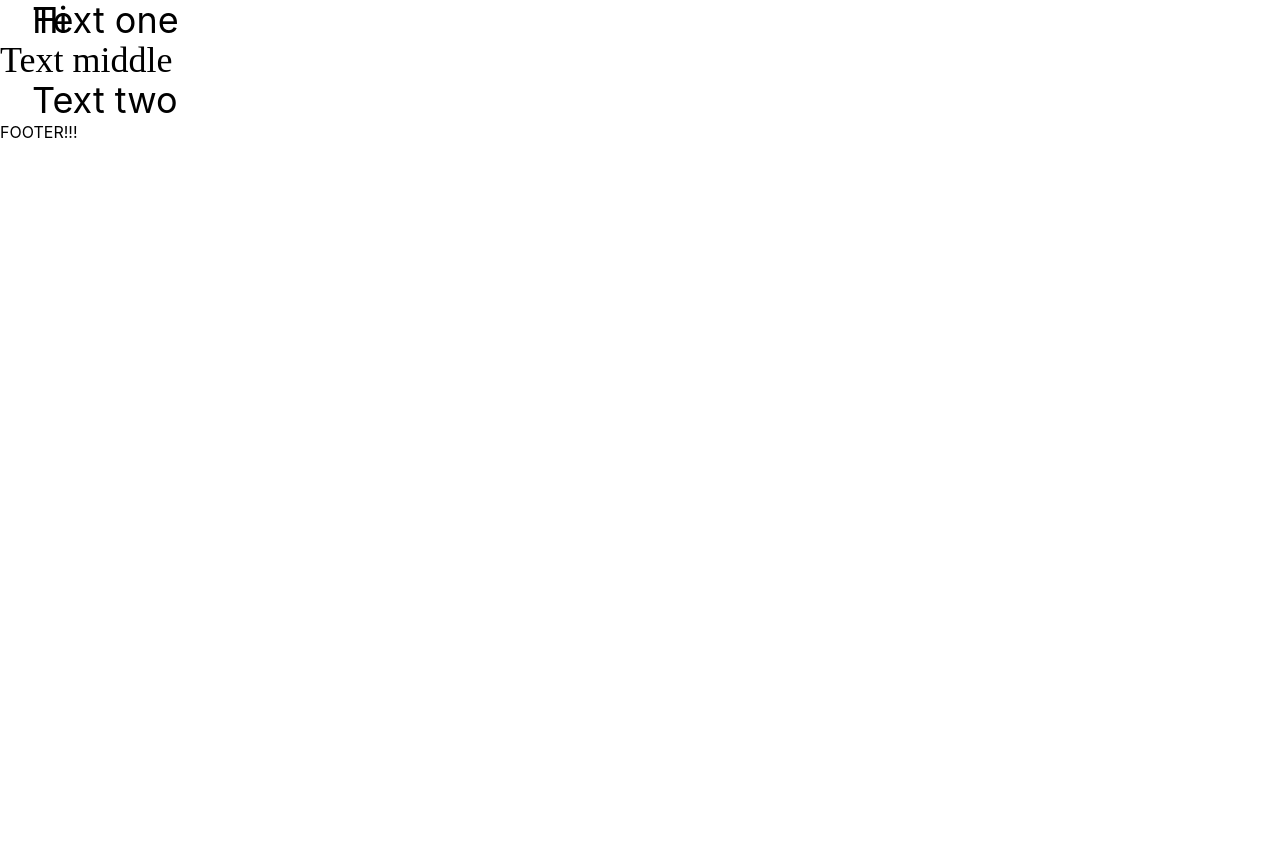
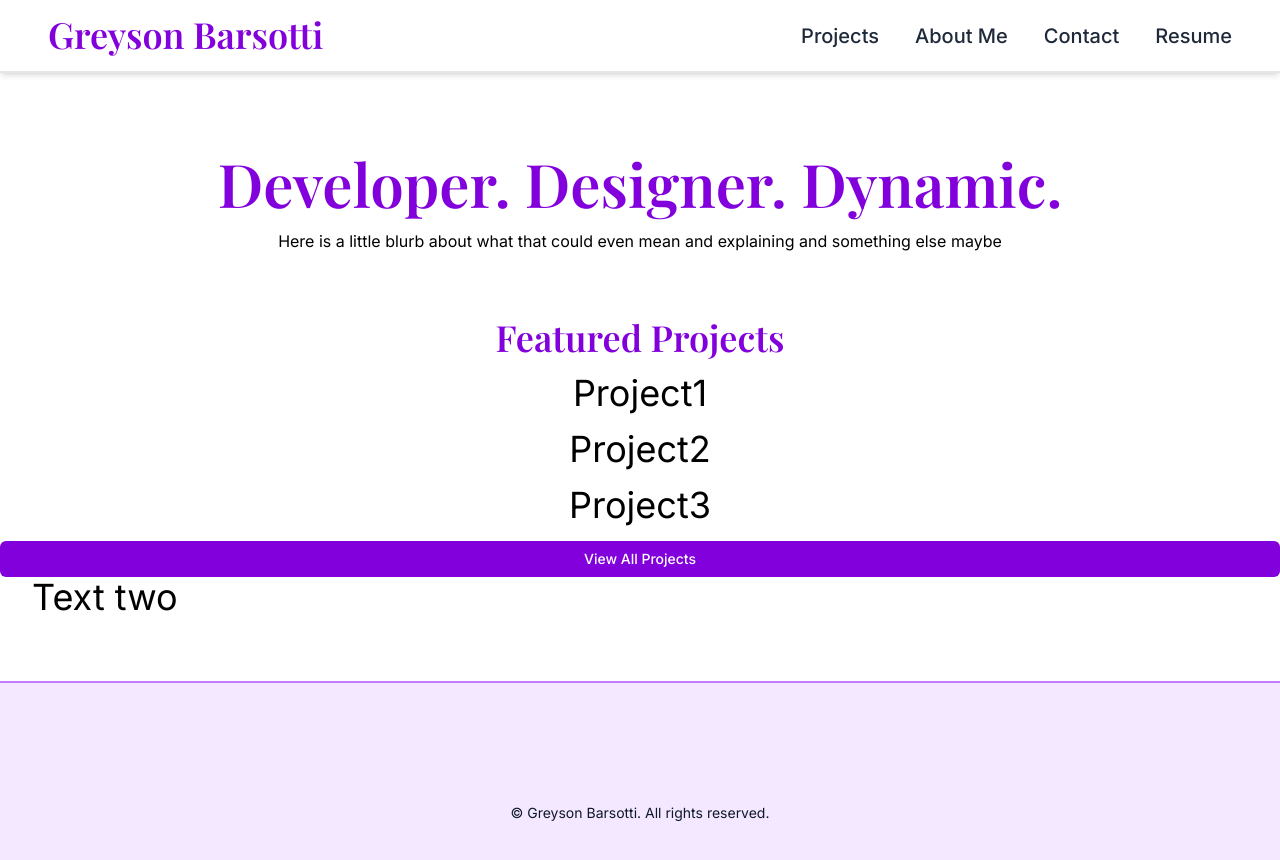
Before and after one commit to thegbars/thegbars.github.io, a React (Vite) app in the folder portfolio-vite/: page / in a window 1280 px wide. Shown: the top 860 px of the page. Before the commit the page ends 800 px from the top, so only its background shows below. Built offline with nearby package versions, Linux system fonts and the light colour scheme.

Commit message:
Navbar + Footer

```diff
--- a/portfolio-vite/src/components/Footer.tsx
+++ b/portfolio-vite/src/components/Footer.tsx
@@ -1,5 +1,7 @@
 export default function Footer() {
     return (
-      <p>FOOTER!!!</p>
+      <div className="flex content-center justify-center py-30 mt-16 bg-purple-100 border-t-2 border-purple-400">
+          <p className="text-sm text-gray-900">© Greyson Barsotti. All rights reserved.</p>
+      </div>
     );
 }
--- a/portfolio-vite/src/components/Navbar.tsx
+++ b/portfolio-vite/src/components/Navbar.tsx
@@ -1,11 +1,51 @@
-import Gutters from "@/components/Gutters.tsx";
+import {Button} from '@/components/ui/button.tsx'
+import { Link } from "react-router";
+
 
 export default function Navbar() {
     return (
-        <div className="fixed top-0">
-            <Gutters>
-                <p className='text-4xl'>Hi</p>
-            </Gutters>
+        <div className="sticky top-0 bg-white mb-4 py-4 px-8 w-full h-full border-b-2 border-gray-200 shadow-md">
+            <div className="flex justify-between items-center">
+                {/*NAME*/}
+                <div className='flex'>
+                    <Link to='/'>
+                        <Button variant='ghost'>
+                            <h1 className='text-4xl text-purple-700 hover:text-purple-500 transition-colors'>Greyson Barsotti</h1>
+                        </Button>
+                    </Link>
+                </div>
+
+                {/*PAGES*/}
+                <div className='flex gap-1'>
+                    {/* Projects */}
+                    <Link to='/projects'>
+                        <Button variant='ghost'>
+                            <p className='text-xl text-gray-800 hover:text-black transition-colors'>Projects</p>
+                        </Button>
+                    </Link>
+
+                    {/* About Me */}
+                    <Link to='/about'>
+                        <Button variant='ghost'>
+                            <p className='text-xl text-gray-800 hover:text-black transition-colors'>About Me</p>
+                        </Button>
+                    </Link>
+
+                    {/* Contact */}
+                    <Link to='/contact'>
+                        <Button variant='ghost'>
+                            <p className='text-xl text-gray-800 hover:text-black transition-colors'>Contact</p>
+                        </Button>
+                    </Link>
+
+                    {/* Resume */}
+                    <Link to='/resume'>
+                        <Button variant='ghost'>
+                            <p className='text-xl text-gray-800 hover:text-black transition-colors'>Resume</p>
+                        </Button>
+                    </Link>
+                </div>
+            </div>
         </div>
     );
 }
--- a/portfolio-vite/src/components/ui/button.tsx
+++ b/portfolio-vite/src/components/ui/button.tsx
@@ -17,8 +17,9 @@ const buttonVariants = cva(
         secondary:
           "bg-secondary text-secondary-foreground hover:bg-secondary/80",
         ghost:
-          "hover:bg-accent hover:text-accent-foreground dark:hover:bg-accent/50",
+          "hover:bg-accent hover:text-accent-foreground dark:hover:bg-accent/50 cursor-pointer",
         link: "text-primary underline-offset-4 hover:underline",
+        purple: "bg-purple-700 text-white"
       },
       size: {
         default: "h-9 px-4 py-2 has-[>svg]:px-3",
--- a/portfolio-vite/src/index.css
+++ b/portfolio-vite/src/index.css
@@ -1,8 +1,7 @@
+@import url('https://fonts.googleapis.com/css2?family=Inter:wght@400;500;600;700&family=Playfair+Display:wght@600;700&display=swap');
 @import "tailwindcss";
 @import "tw-animate-css";
 @import "shadcn/tailwind.css";
-
-@import url('https://fonts.googleapis.com/css2?family=Inter:wght@400;500;600;700&family=Playfair+Display:wght@600;700&display=swap');
 
 @layer base {
     :root {
--- a/portfolio-vite/src/main.tsx
+++ b/portfolio-vite/src/main.tsx
@@ -5,14 +5,15 @@ import Home from '@/pages/Home.tsx'
 import { BrowserRouter, Routes, Route } from "react-router";
 import Navbar from '@/components/Navbar'
 import Footer from '@/components/Footer'
+import Projects from '@/pages/Projects'
 
 createRoot(document.getElementById('root')!).render(
     <div>
-        <Navbar />
         <BrowserRouter>
+            <Navbar />
             <Routes>
                 <Route path="/" element={<Home />} />
-
+                <Route path="/projects" element={<Projects />} />
             </Routes>
         </BrowserRouter>
         <Footer />
--- a/portfolio-vite/src/pages/Home.tsx
+++ b/portfolio-vite/src/pages/Home.tsx
@@ -1,13 +1,25 @@
 import '@/css/App.css'
 import Gutters from '@/components/Gutters.tsx'
+import {Button} from '@/components/ui/button'
 
 function Home() {
   return (
     <div>
         <Gutters>
-            <p className='text-4xl'>Text one</p>
+            <div className="flex flex-col content-center justify-center text-center py-16 gap-4">
+                <h1 className="text-6xl text-purple-700">Developer. Designer. Dynamic.</h1>
+                <p>Here is a little blurb about what that could even mean and explaining and something else maybe</p>
+            </div>
         </Gutters>
-        <h1 className='text-4xl'>Text middle</h1>
+        <p className='text-4xl'>
+            <div className="flex flex-col justify-center text-center gap-4">
+                <h1 className="text-4xl text-purple-700">Featured Projects</h1>
+                <p>Project1</p>
+                <p>Project2</p>
+                <p>Project3</p>
+                <Button variant="purple">View All Projects</Button>
+            </div>
+        </p>
         <Gutters>
             <p className='text-4xl'>Text two</p>
         </Gutters>
--- a/portfolio-vite/src/pages/Projects.tsx
+++ b/portfolio-vite/src/pages/Projects.tsx
@@ -0,0 +1,5 @@
+export default function Projects() {
+    return (
+      <p>PROJECTS!!!</p>
+    );
+}
```
